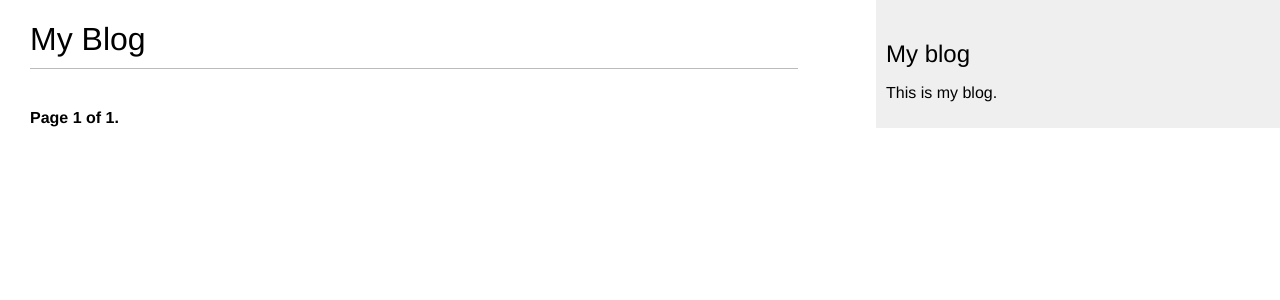
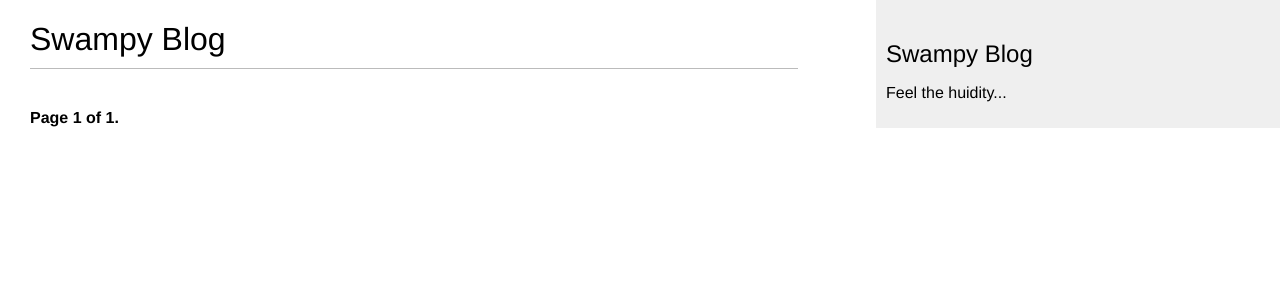
Before and after one commit to SamKlep/django-blog, a Django app: page /blog/ in a window 1280 px wide. Shown: the top 300 px of the page. Run offline with Django 3.2, Linux system fonts and the light colour scheme; data that the repository does not hold is empty.

Commit message:
changed name of blog on base.html and list.html

```diff
--- a/blog/templates/blog/base.html
+++ b/blog/templates/blog/base.html
@@ -13,8 +13,8 @@
         {% endblock %}
     </div>
     <div id="sidebar">
-        <h2>My blog</h2>
-        <p>This is my blog.</p>
+        <h2>Swampy Blog</h2>
+        <p>Feel the huidity...</p>
     </div>
 </body>
 
--- a/blog/templates/blog/post/list.html
+++ b/blog/templates/blog/post/list.html
@@ -3,7 +3,7 @@
 {% block title %}My Blog{% endblock %}
 
 {% block content %}
-<h1>My Blog</h1>
+<h1>Swampy Blog</h1>
 {% if tag %}
 <h2>Posts tagged with "{{ tag.name }}"</h2>
 {% endif %}
```
